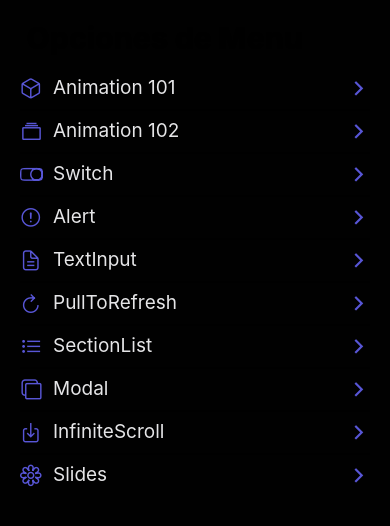
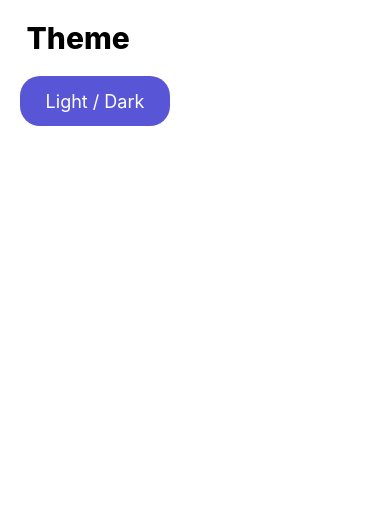
Before and after one commit to MartinGramajo/Component-React-Native, a React Native app: screen /ChangeThemeScreen in a window 390 px wide. Shown: the top 526 px of the page. Built offline with nearby package versions, Linux system fonts and the light colour scheme.

Commit message:
preparando la screen para el cambio de theme

```diff
--- a/src/components/FlatListMenuItem.tsx
+++ b/src/components/FlatListMenuItem.tsx
@@ -15,7 +15,8 @@
 export const FlatListMenuItem = ({ menuItem }: Props) => {
     const navigation = useNavigation();
 
-    const { colors } = useTheme();
+    // Hook que me permite extraer los colores para el themeDark o default theme
+    // const { colors } = useTheme();
 
     return (
         <TouchableOpacity activeOpacity={0.8} onPress={() => navigation.navigate(menuItem.component)}>
@@ -25,7 +26,7 @@
                     size={23}
                     color="#5856D6"
                 />
-                <Text style={{ ...styles.itemText, color: colors.text }}>
+                <Text style={styles.itemText}>
                     {menuItem.name}
                 </Text>
 
--- a/src/data/menuItem.tsx
+++ b/src/data/menuItem.tsx
@@ -62,4 +62,10 @@
     icon: 'flower-outline',
     component: 'SlidesScreen',
   },
+  {
+    id: 11,
+    name: 'Themes',
+    icon: 'flask-outline',
+    component: 'ChangeThemeScreen',
+  },
 ];
--- a/src/navigator/Navigator.tsx
+++ b/src/navigator/Navigator.tsx
@@ -11,6 +11,7 @@
 import { ModalScreen } from '../screens/ModalScreen';
 import { InfiniteScrollScreen } from '../screens/InfiniteScrollScreen';
 import { SlidesScreen } from '../screens/SlidesScreen';
+import { ChangeThemeScreen } from '../screens/ChangeThemeScreen';
 
 const Stack = createStackNavigator();
 
@@ -19,9 +20,9 @@
         <Stack.Navigator screenOptions={{
             headerShown: false,
             // Podemos modificar el style de nuestra app
-            // cardStyle: {
-            //     backgroundColor: 'white',
-            // }
+            cardStyle: {
+                backgroundColor: 'white',
+            }
 
         }}>
             <Stack.Screen name="HomeScreens" component={HomeScreens} />
@@ -35,6 +36,7 @@
             <Stack.Screen name="ModalScreen" component={ModalScreen} />
             <Stack.Screen name="InfiniteScrollScreen" component={InfiniteScrollScreen} />
             <Stack.Screen name="SlidesScreen" component={SlidesScreen} />
+            <Stack.Screen name="ChangeThemeScreen" component={ChangeThemeScreen} />
         </Stack.Navigator>
     );
 }
--- /dev/null
+++ b/src/screens/ChangeThemeScreen.tsx
@@ -0,0 +1,32 @@
+import React from 'react'
+import { View, Text } from 'react-native';
+import { TouchableOpacity } from 'react-native-gesture-handler';
+import { HeaderTitle } from '../components/HeaderTitle';
+import { styles } from '../theme/appTheme';
+
+export const ChangeThemeScreen = () => {
+  return (
+    <View style={styles.globalMargin}>
+      <HeaderTitle title='Theme' />
+
+      <TouchableOpacity
+        activeOpacity={0.8}
+        style={{
+          width: 150,
+          height: 50,
+          borderRadius: 20,
+          backgroundColor: '#5856D6',
+          justifyContent: 'center',
+        }}>
+        <Text
+          style={{
+            color: 'white',
+            textAlign: 'center',
+            fontSize: 18,
+          }}>
+          Light / Dark
+        </Text>
+      </TouchableOpacity>
+    </View>
+  )
+}
```
